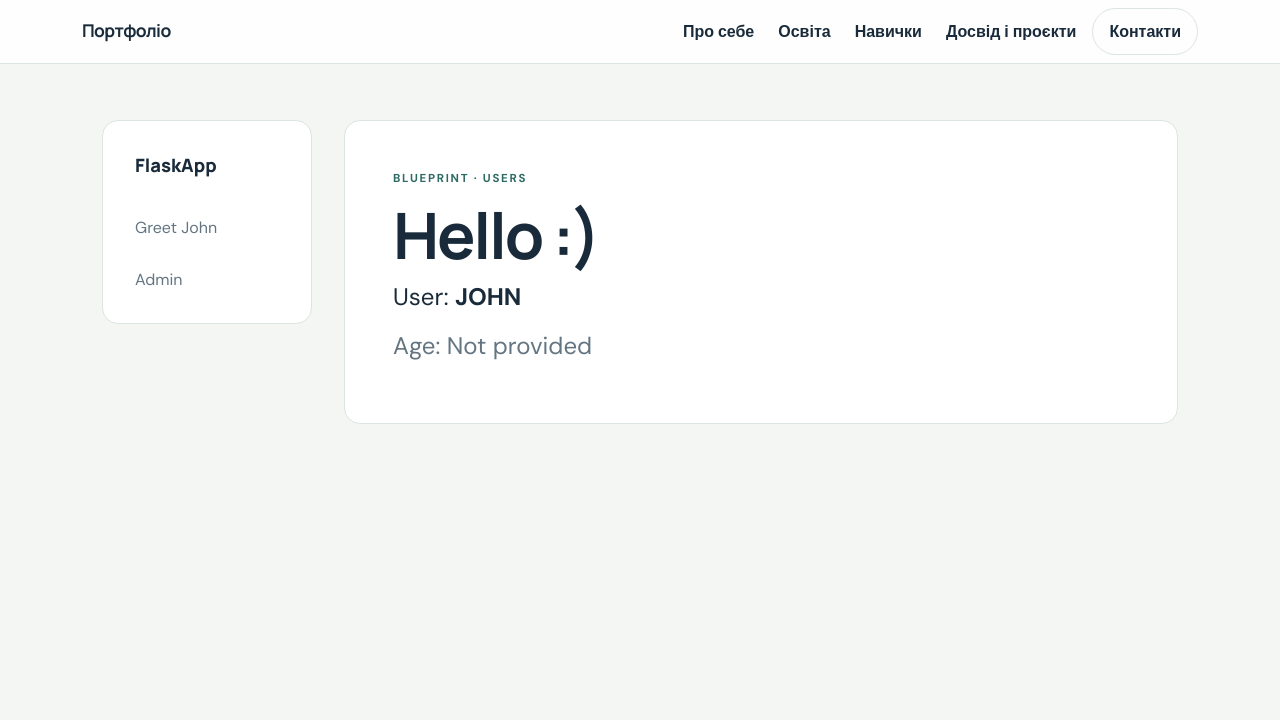
After one commit to elw1ng/flask-app-lab, a Flask app: page /users/hi/John in a window 1280 px wide. The commit adds this page. Shown: the top 720 px of the page. Run offline with Flask 3, Linux system fonts and the light colour scheme.

Commit message:
Додано Blueprint users із привітанням і редіректом

```diff
--- a/app/__init__.py
+++ b/app/__init__.py
@@ -4,3 +4,7 @@ app = Flask(__name__)
 app.config.from_pyfile("../config.py")
 
 from . import views  # noqa: E402,F401
+
+from .users import users_bp
+
+app.register_blueprint(users_bp)
--- a/app/static/css/styles.css
+++ b/app/static/css/styles.css
@@ -84,3 +84,23 @@ a { color: var(--accent-dark); }
   .resume-layout { grid-template-columns: 1fr; }
   .resume-aside { position: static; }
 }
+
+.greeting-shell { display: grid; grid-template-columns: 210px minmax(0, 1fr); gap: 2rem; min-height: 360px; align-items: start; }
+.greeting-nav { display: flex; flex-direction: column; gap: .35rem; padding: 1.25rem; border: 1px solid var(--line); border-radius: 1rem; background: var(--white); }
+.greeting-nav a { padding: .6rem .75rem; border-radius: .55rem; text-decoration: none; }
+.greeting-nav a:not(.greeting-brand) { color: var(--muted); }
+.greeting-nav a:not(.greeting-brand):hover, .greeting-nav a:not(.greeting-brand):focus { background: var(--paper); color: var(--accent-dark); }
+.greeting-brand { margin-bottom: .5rem; color: var(--ink); font-family: 'Manrope', sans-serif; font-size: 1.15rem; font-weight: 800; }
+.greeting-content { min-height: 300px; padding: clamp(1.5rem, 5vw, 3rem); border: 1px solid var(--line); border-radius: 1rem; background: var(--white); }
+.greeting-content h1 { font-size: clamp(2.5rem, 6vw, 4rem); }
+.greeting-name, .greeting-age { margin: .5rem 0; font-size: 1.5rem; }
+.greeting-name strong { color: var(--ink); }
+.greeting-age { color: var(--accent); }
+.greeting-age-muted { color: var(--muted); }
+
+@media (max-width: 767.98px) {
+  .greeting-shell { grid-template-columns: 1fr; gap: 1rem; }
+  .greeting-nav { flex-direction: row; flex-wrap: wrap; align-items: center; }
+  .greeting-brand { width: 100%; }
+  .greeting-content { min-height: 260px; }
+}
--- a/app/templates/base.html
+++ b/app/templates/base.html
@@ -4,7 +4,7 @@
     <meta charset="utf-8">
     <meta name="viewport" content="width=device-width, initial-scale=1">
     <meta name="description" content="Навчальний сайт-резюме, створений у межах лабораторної роботи з Flask.">
-    <title>{{ title }} · Сайт-резюме</title>
+    <title>{% block title %}{{ title }} · Сайт-резюме{% endblock %}</title>
     <link href="https://cdn.jsdelivr.net/npm/bootstrap@5.3.8/dist/css/bootstrap.min.css" rel="stylesheet" integrity="sha384-sRIl4kxILFvY47J16cr9ZwB07vP4J8+LH7qKQnuqkuIAvNWLzeN8tE5YBujZqJLB" crossorigin="anonymous">
     <link rel="stylesheet" href="{{ url_for('static', filename='css/styles.css') }}">
   </head>
--- /dev/null
+++ b/app/users/__init__.py
@@ -0,0 +1,5 @@
+from flask import Blueprint
+
+users_bp = Blueprint("users", __name__, url_prefix="/users")
+
+from . import views  # noqa: E402,F401
--- /dev/null
+++ b/app/users/templates/users/hi.html
@@ -0,0 +1,24 @@
+{% extends "base.html" %}
+
+{% block title %}Сторінка привітання · Flask{% endblock %}
+
+{% block content %}
+  <section class="greeting-shell" aria-labelledby="greeting-title">
+    <nav class="greeting-nav" aria-label="Меню сторінки привітання">
+      <a class="greeting-brand" href="{{ url_for('main') }}">FlaskApp</a>
+      <a href="{{ url_for('users.greetings', name='John', age=30) }}">Greet John</a>
+      <a href="{{ url_for('users.admin') }}">Admin</a>
+    </nav>
+
+    <div class="greeting-content">
+      <p class="eyebrow">BLUEPRINT · USERS</p>
+      <h1 id="greeting-title">Hello :)</h1>
+      <p class="greeting-name">User: <strong>{{ name }}</strong></p>
+      {% if age is not none %}
+        <p class="greeting-age">Age: {{ age }}</p>
+      {% else %}
+        <p class="greeting-age greeting-age-muted">Age: Not provided</p>
+      {% endif %}
+    </div>
+  </section>
+{% endblock %}
--- /dev/null
+++ b/app/users/views.py
@@ -0,0 +1,26 @@
+from flask import redirect, render_template, request, url_for
+
+from . import users_bp
+
+
+@users_bp.route("/hi/<string:name>")
+def greetings(name):
+    name = name.upper()
+    age = request.args.get("age", None, int)
+    return render_template(
+        "users/hi.html",
+        title="Greeting Page",
+        name=name,
+        age=age,
+    )
+
+
+@users_bp.route("/admin")
+def admin():
+    greeting_url = url_for(
+        "users.greetings",
+        name="administrator",
+        age=45,
+        _external=True,
+    )
+    return redirect(greeting_url)
```
